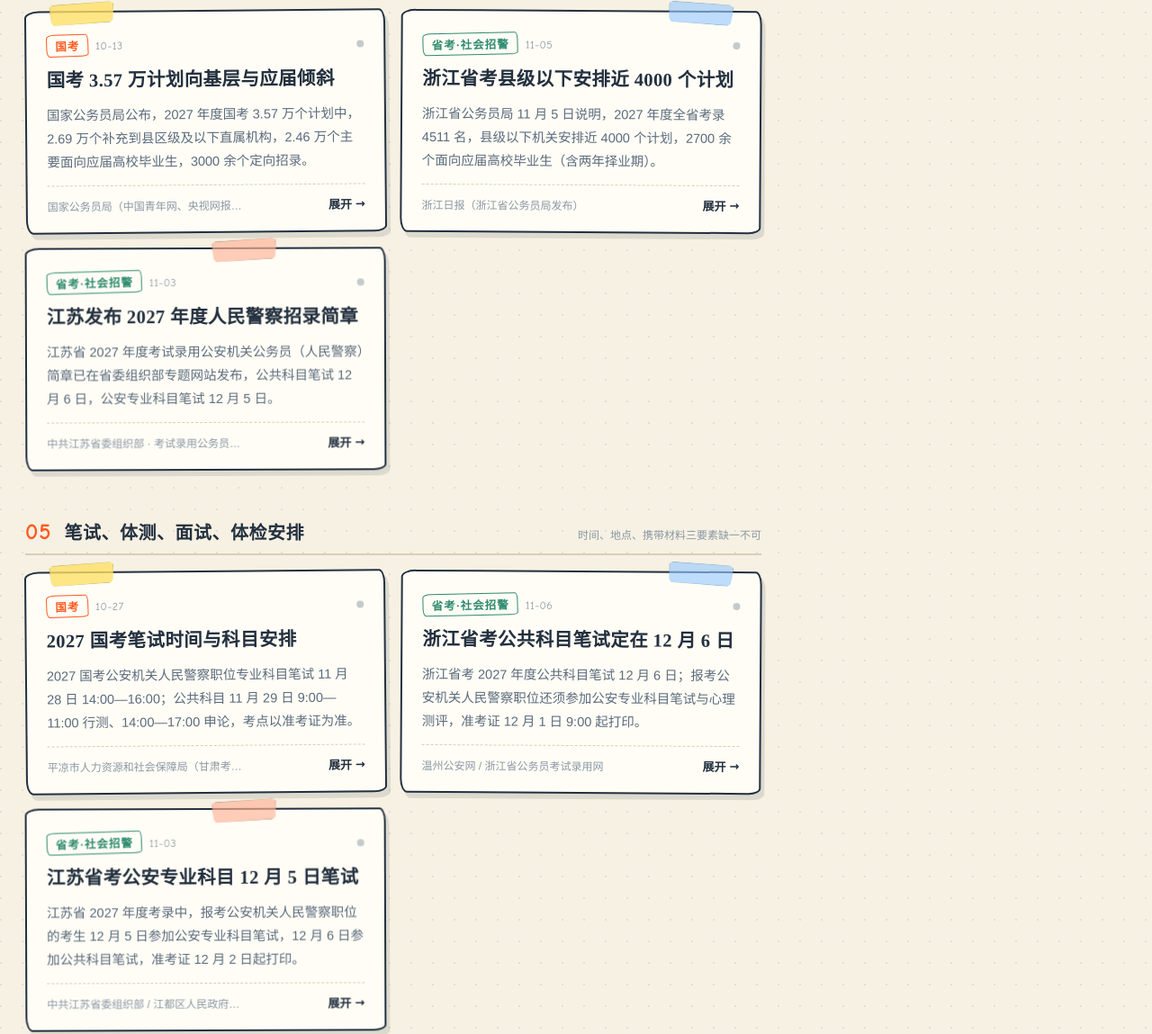
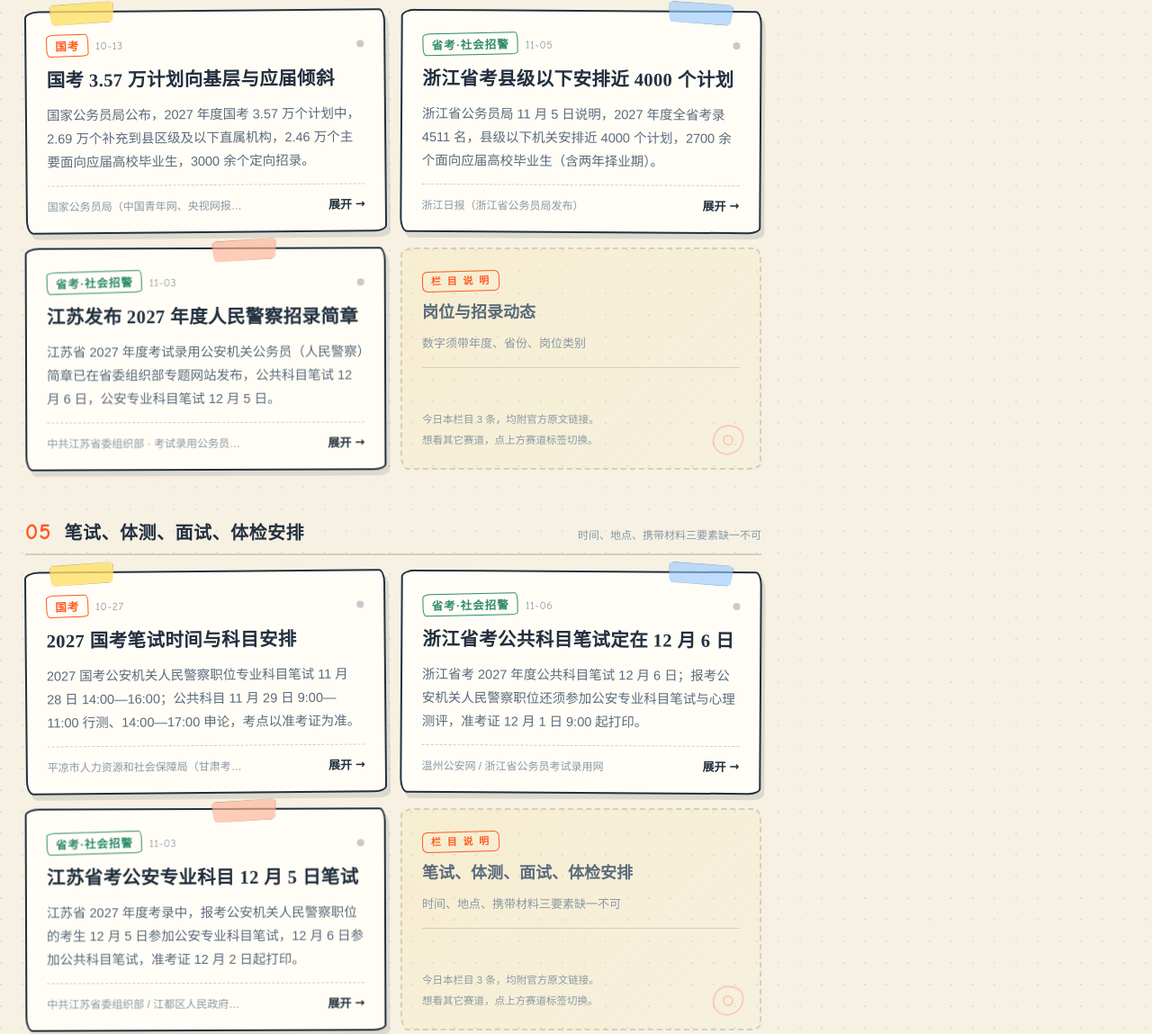
Before and after one commit to Lilithwang008/gongkao-daily, a plain HTML site: page archive/2026-11-13.html in a window 1280 px wide. Shown: the part 2291-3440 px from the top of the page at 90% size. Drawn offline with Linux system fonts and the light colour scheme.

Commit message:
排版优化：奇数卡片补齐栏目说明卡，消除网格空位

```diff
--- a/archive/2026-11-13.html
+++ b/archive/2026-11-13.html
@@ -750,6 +750,40 @@ html.theming *::after{
 .sec-head h2{font:700 20px/1.3 var(--hand);color:var(--ink);letter-spacing:.5px}
 .sec-head .sub{margin-left:auto;font-size:12px;color:var(--ink-3);text-align:right}
 .sec-cards{display:grid;grid-template-columns:repeat(2,minmax(0,1fr));gap:16px}
+/* 奇数张卡片时补一张「栏目说明卡」，避免右下角空一块；不冒充资讯 */
+.card-fill{
+  position:relative;display:flex;flex-direction:column;gap:10px;
+  min-height:236px;padding:24px 22px 20px;overflow:hidden;
+  border:2px dashed var(--line);
+  border-radius:16px 7px 14px 8px / 8px 15px 7px 16px;
+  background:linear-gradient(135deg,rgba(255,224,102,.15),rgba(255,224,102,.03));
+}
+.cf-tag{
+  align-self:flex-start;font:700 11px/1 var(--hand);letter-spacing:2px;
+  color:var(--accent);border:1px solid var(--accent);border-radius:6px;
+  padding:5px 9px;transform:rotate(-1.5deg);
+}
+.cf-title{font:700 18px/1.45 var(--hand);color:var(--ink-2)}
+.card-fill p{font-size:13px;line-height:1.85;color:var(--ink-3);margin:0}
+.cf-rule{height:1px;background:var(--line);margin:4px 0}
+.cf-foot{margin-top:auto;font-size:11.5px;line-height:1.95;color:var(--ink-3)}
+.cf-mark{
+  position:absolute;right:18px;bottom:14px;width:34px;height:34px;
+  border:2px solid var(--accent);border-radius:50% 40% 55% 45%;
+  opacity:.22;transform:rotate(14deg);pointer-events:none;
+}
+.cf-mark::after{
+  content:"";position:absolute;inset:9px;border:2px solid var(--accent);
+  border-radius:50%;
+}
+body[data-theme="tech"] .card-fill{
+  background:rgba(255,255,255,.022);border-color:rgba(79,209,255,.24);
+}
+body[data-theme="tech"] .cf-title{color:#A9C2E0}
+body[data-theme="tech"] .card-fill p,
+body[data-theme="tech"] .cf-foot{color:#8FA8C8}
+body[data-theme="tech"] .cf-tag{border-color:rgba(79,209,255,.45);color:#8FD8FF}
+body[data-theme="tech"] .cf-mark{border-color:rgba(79,209,255,.5)}
 
 .notice{
   background:var(--paper-2);border:1px dashed var(--accent);border-radius:10px;
@@ -834,6 +868,7 @@ body[data-theme="tech"] .extra-note{
 .brief.plain:hover{transform:none;box-shadow:var(--shadow-sm)}
 @media(max-width:900px){
   .sec-cards{grid-template-columns:1fr}
+  .card-fill{display:none}          /* 单列时不存在空位，不必补卡 */
   .fc{grid-template-columns:1fr}
   .sec-head .sub{margin-left:0;width:100%;text-align:left}
   .tb{font-size:12px}
@@ -1742,6 +1777,20 @@ function cardHtml(it){
   </article>`;
 }
 
+/* 卡片数为奇数时，补一张栏目说明卡填满网格；内容只作版式说明，不计入资讯 */
+function fillHtml(sec, n){
+  const scope = state.track === "all" ? "今日" : "当前赛道";
+  return `<div class="card-fill" aria-hidden="true">
+    <span class="cf-tag">栏 目 说 明</span>
+    <div class="cf-title">${esc(sec.title)}</div>
+    <p>${esc(sec.sub)}</p>
+    <div class="cf-rule"></div>
+    <div class="cf-foot">${scope}本栏目 ${n} 条，均附官方原文链接。<br>
+      想看其它赛道，点上方赛道标签切换。</div>
+    <span class="cf-mark"></span>
+  </div>`;
+}
+
 function tableHtml(rows, cols, rowFn){
   return `<div class="tb-wrap"><table class="tb"><thead><tr>${
     cols.map(c => `<th>${esc(c)}</th>`).join("")
@@ -1772,7 +1821,12 @@ function renderFeed(){
       out += `<div class="notice"><h4>${esc(FEED.notice.title)}</h4><p>${esc(FEED.notice.text)}</p></div>`;
     }
     if(sec.type === "cards"){
-      if(items.length) out += `<div class="sec-cards">${items.map(cardHtml).join("")}</div>`;
+      if(items.length){
+        const cards = items.map(cardHtml);
+        /* 两列网格里奇数张会留空位，补一张说明卡补齐（窄屏单列由 CSS 隐藏） */
+        if(items.length % 2 === 1) cards.push(fillHtml(sec, items.length));
+        out += `<div class="sec-cards">${cards.join("")}</div>`;
+      }
       else out += `<div class="empty" style="grid-column:1/-1"><span class="ico">( 空 )</span>这个赛道今天没有可收录的官方条目</div>`;
     }
     if(sec.type === "timeline"){
```
Also changed, not shown: index.html (+55 -1 lines).
